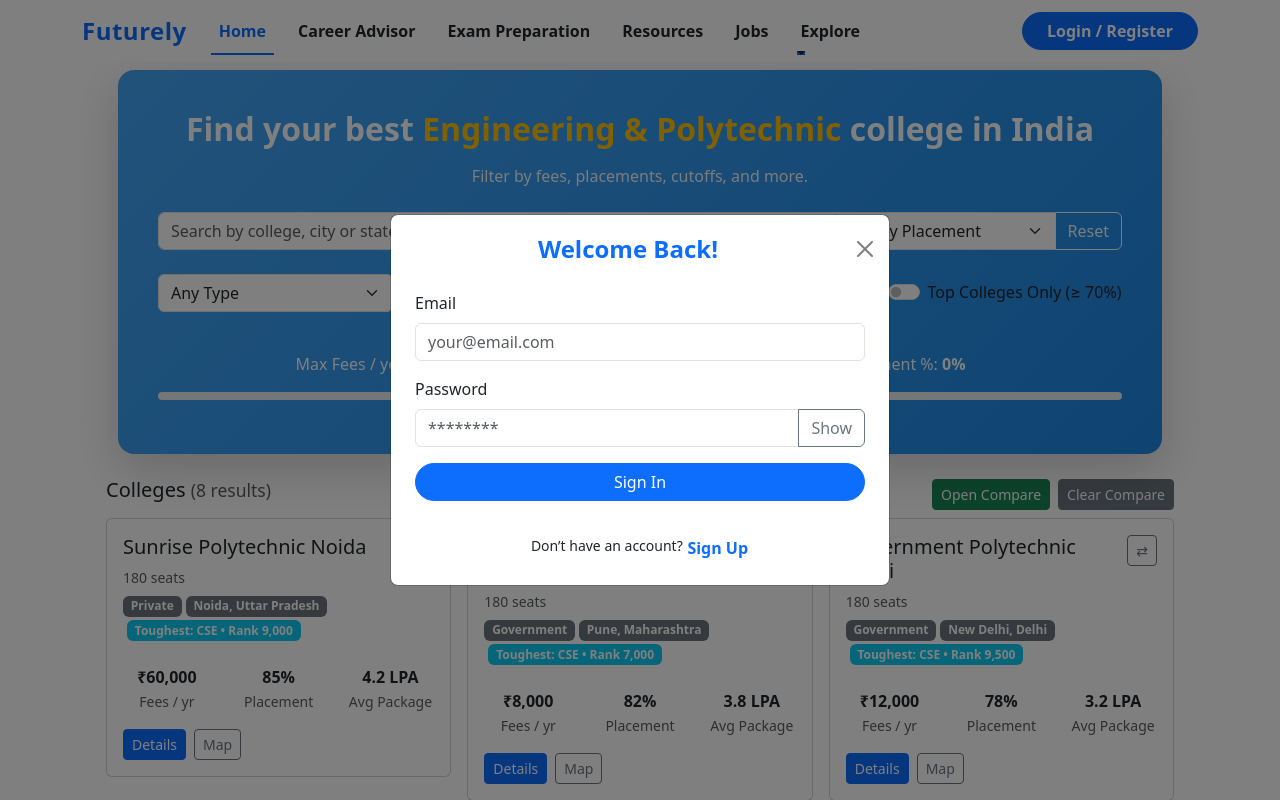
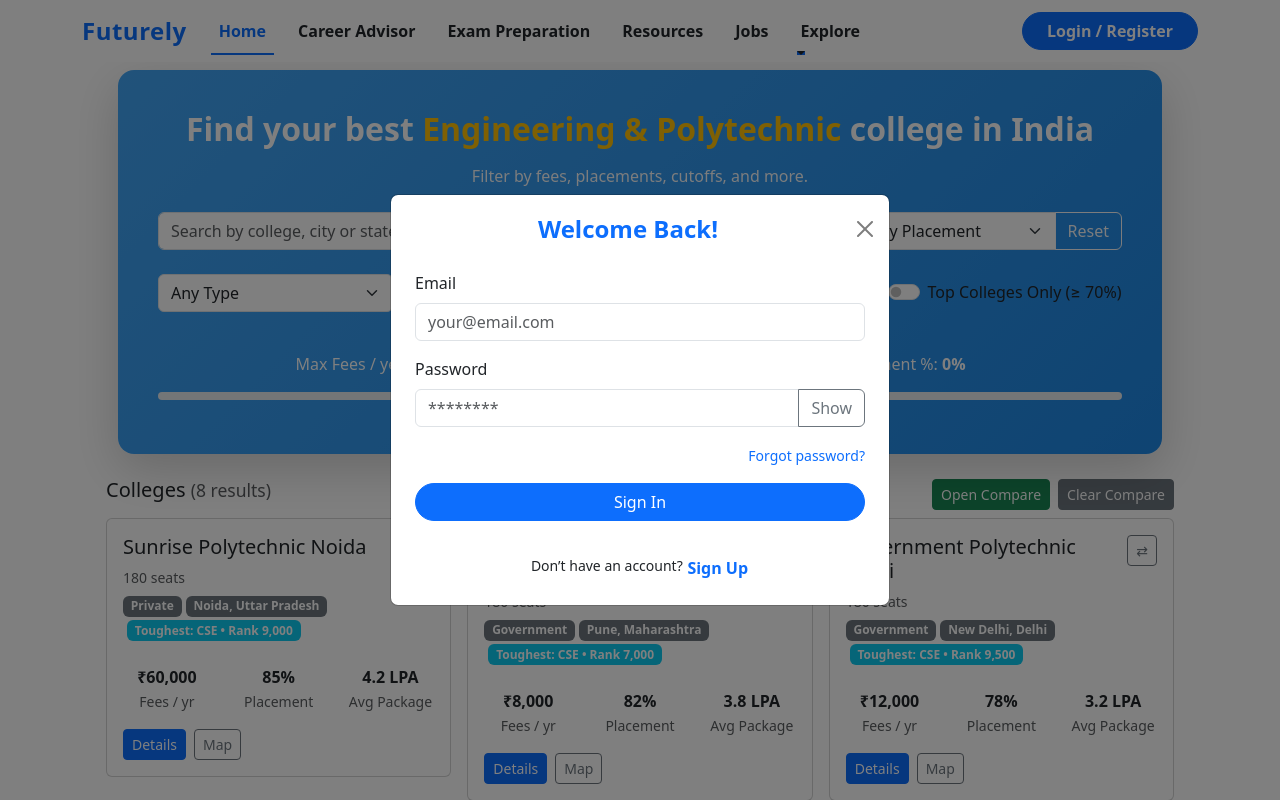
Before and after one commit to Karan123457/NextGenZ, a React (Create React App) app: page / in a window 1280 px wide. Both pictures are taken after a click on the button "Login / Register". Shown: the top 800 px of the page. Built offline with nearby package versions, Linux system fonts and the light colour scheme.

Commit message:
Update Header.js

```diff
--- a/src/MyComponents/Header.js
+++ b/src/MyComponents/Header.js
@@ -238,6 +238,15 @@
                 </Button>
               </div>
             </Form.Group>
+            <div className="text-end mb-3">
+              <Link
+                to="/forgot-password"
+                className="text-primary small text-decoration-none"
+                onClick={handleClose}
+              >
+                Forgot password?
+              </Link>
+            </div>
 
             {/* Error */}
             {error && (
```
